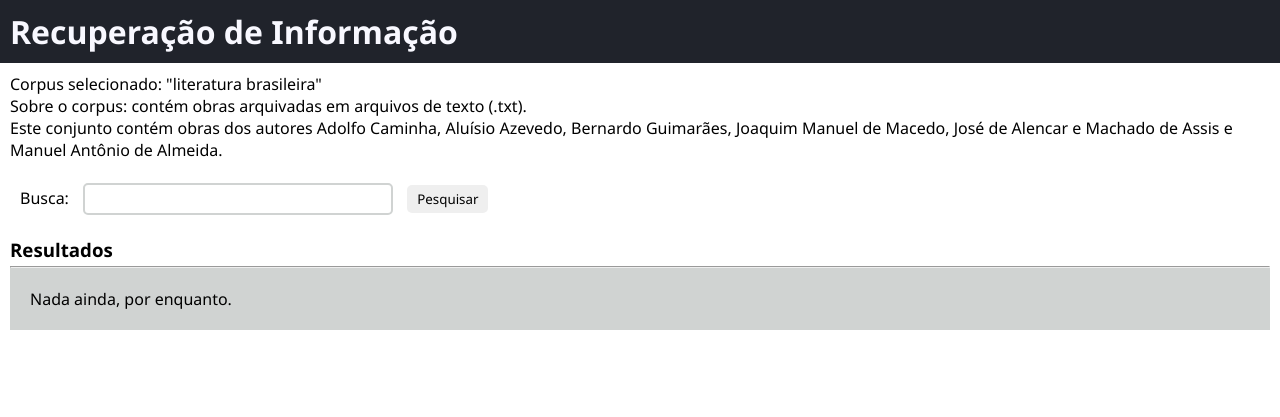
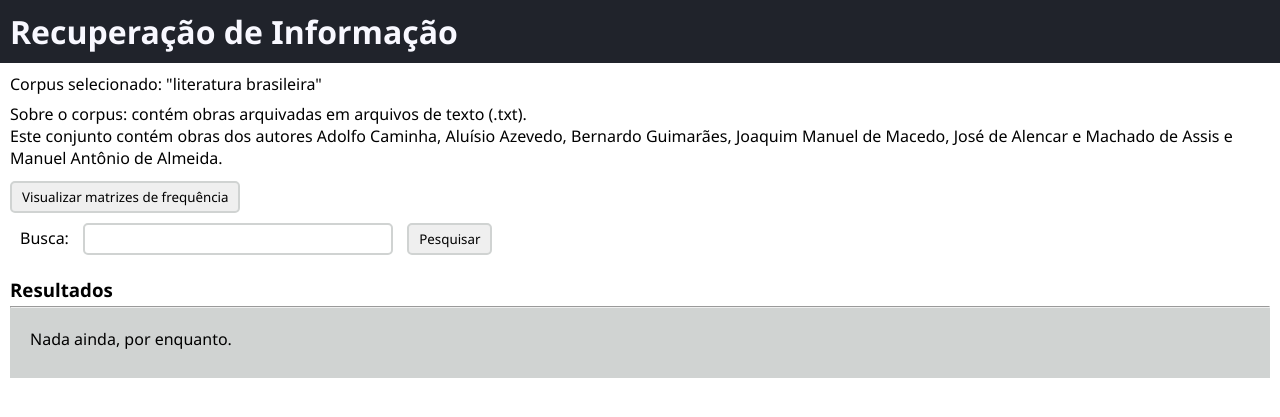
Before and after one commit to JVSC/Recuperacao-de-Informacao, a Flask app: page / in a window 1280 px wide. Shown: the top 417 px of the page. Run offline with Flask 2, Linux system fonts and the light colour scheme.

Commit message:
monta matrizes e visualiza pelo template

```diff
--- a/app.py
+++ b/app.py
@@ -1,5 +1,6 @@
-from flask import Flask, render_template, jsonify, request, url_for
+from flask import Flask, render_template, jsonify, request, url_for, send_from_directory
 from boolean_search import pesquisa_booleana
+from matrizes import build_matrizes
 import json
 
 app = Flask(__name__)
@@ -9,10 +10,16 @@ data = json.load(corpus_info)
 
 @app.route('/')
 def index():
-    return render_template('index.html', info=data)
+    return render_template('index.html', info=data, list=0)
 
 @app.route('/', methods=['POST'])
 def pesquisa():
     query = request.form['pesquisa_booleana']
     results = pesquisa_booleana(query)
     return render_template('index.html', info=data, list=results)
+
+@app.route('/graph', methods=['GET'])
+def graph():
+    result = build_matrizes()
+
+    return render_template('graph.html', data=result)
--- a/matrizes.py
+++ b/matrizes.py
@@ -3,6 +3,7 @@ import seaborn as sns
 from os import listdir
 import math
 import json
+import matplotlib.pyplot as plt
 
 mypath = "./Obras"
 
@@ -76,8 +77,17 @@ def build_matrizes():
 
     df_frequency_matrix = pd.DataFrame (frequency_matrix, columns = terms_frequency)
     df_tf_idf_matrix = pd.DataFrame (tf_idf_matrix_var, columns = terms_tf_idf)
+    df_frequency_matrix = df_frequency_matrix.T
+    df_tf_idf_matrix = df_tf_idf_matrix.T
 
     sns.set()
+
     #parametros para definir min e max de escala de valores: vmin=0, vmax=0.5
-    #ax1 = sns.heatmap(df_frequency_matrix)
-    #ax2 = sns.heatmap(df_tf_idf_matrix)
+    # ax1 = sns.heatmap(df_frequency_matrix)
+    # ax2 = sns.heatmap(df_tf_idf_matrix)
+
+    path = "./static/images/plot.png"
+    if plt.savefig(path):
+        return 1
+    else:
+        return 0
--- a/static/css/index.css
+++ b/static/css/index.css
@@ -24,7 +24,7 @@ button {
   padding-right: 10px;
   padding-top: 5px;
   padding-bottom: 5px;
-  border: none;
+  border: solid 2px var(--color-grey);
   border-radius: 5px;
 }
 
@@ -33,10 +33,25 @@ button:focus {
   border: solid 2px var(--color-red);
   border-radius: 5px;
   outline: none;
+
 }
 
 h3 {
   margin-bottom: 0.25rem;
+}
+
+p {
+  margin-bottom: 0.50rem;
+}
+
+a {
+  color: var(--color-red);
+  text-decoration: none;
+}
+
+hr.rounded {
+  border-top: 10px solid #bbb;
+  border-radius: 5px;
 }
 
 .banner {
@@ -45,7 +60,7 @@ h3 {
   background: var(--color-black-soft);
 }
 
-.content {
+.container {
   padding: 10px;
 }
 
@@ -73,7 +88,7 @@ h3 {
   background: var(--color-grey);
 }
 
-hr.rounded {
-  border-top: 10px solid #bbb;
-  border-radius: 5px;
+.plot {
+  padding: 20px;
+  background: var(--color-grey);
 }
--- a/templates/index.html
+++ b/templates/index.html
@@ -1,23 +1,36 @@
 <!DOCTYPE html>
 <html lang="en">
-
   <head>
-    <meta charset="UTF-8">
-    <meta http-equiv="X-UA-Compatible" content="IE=edge">
-    <meta name="viewport" content="width=device-width, initial-scale=1.0">
-    <link rel="stylesheet" href="{{ url_for('static',    filename='css/index.css') }}">
+    <meta charset="UTF-8" />
+    <meta http-equiv="X-UA-Compatible" content="IE=edge" />
+    <meta name="viewport" content="width=device-width, initial-scale=1.0" />
+    <link
+      rel="stylesheet"
+      href="{{ url_for('static',    filename='css/index.css') }}"
+    />
     <title>Recuperador de Informação</title>
   </head>
 
   <body>
-    <h1 class="banner"> Recuperação de Informação </h1>
-    <div class="content">
+    <h1 class="banner">Recuperação de Informação</h1>
+    <div class="container">
       <div class="info">
-            <p> Corpus selecionado: "{{ info.nome }}" </p>
-            <p> Sobre o corpus: {% autoescape false %} {{ info.detalhes }} {% endautoescape %} </p>
+        <p>Corpus selecionado: "{{ info.nome }}"</p>
+        <p>
+          Sobre o corpus: {% autoescape false %} {{ info.detalhes }} {%
+          endautoescape %}
+        </p>
       </div>
+      <form action="{{ url_for('graph') }}">
+        <button type="submit">Visualizar matrizes de frequência</button>
+      </form>
+
       <div class="query">
-            <form action="{{ url_for('pesquisa') }}" method="POST" enctype="multipart/form-data">
+        <form
+          action="{{ url_for('pesquisa') }}"
+          method="POST"
+          enctype="multipart/form-data"
+        >
           <label class="query__label">Busca: </label>
           <input class="query__input" type="text" name="pesquisa_booleana" />
           <button type="submit">Pesquisar</button>
@@ -26,14 +39,14 @@
       <h3>Resultados</h3>
       <hr />
       <div class="results">
-            {% for item in list %}
+        {% if list != 0 %} {% for item in list %}
         <p>{{item}}</p>
         {% else %}
+        <p>Nenhum resultado.</p>
+        {% endfor %} {% else %}
         <p>Nada ainda, por enquanto.</p>
-            {% endfor %}
+        {% endif %}
       </div>
     </div>
-
   </body>
-
 </html>
```
Also changed, not shown: templates/graph.html (added, +32 -0 lines), static/images/plot.png (added). Lines whose indentation alone changed are shown as unchanged.
